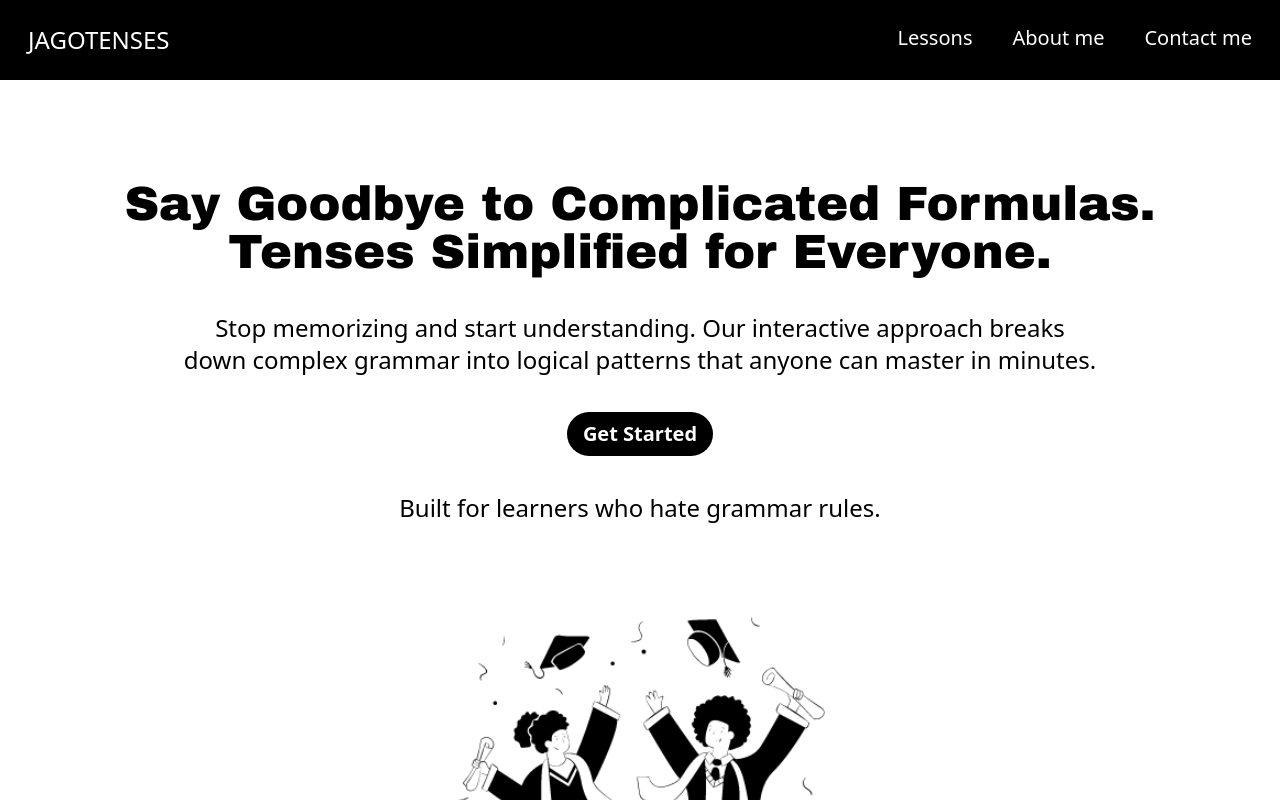
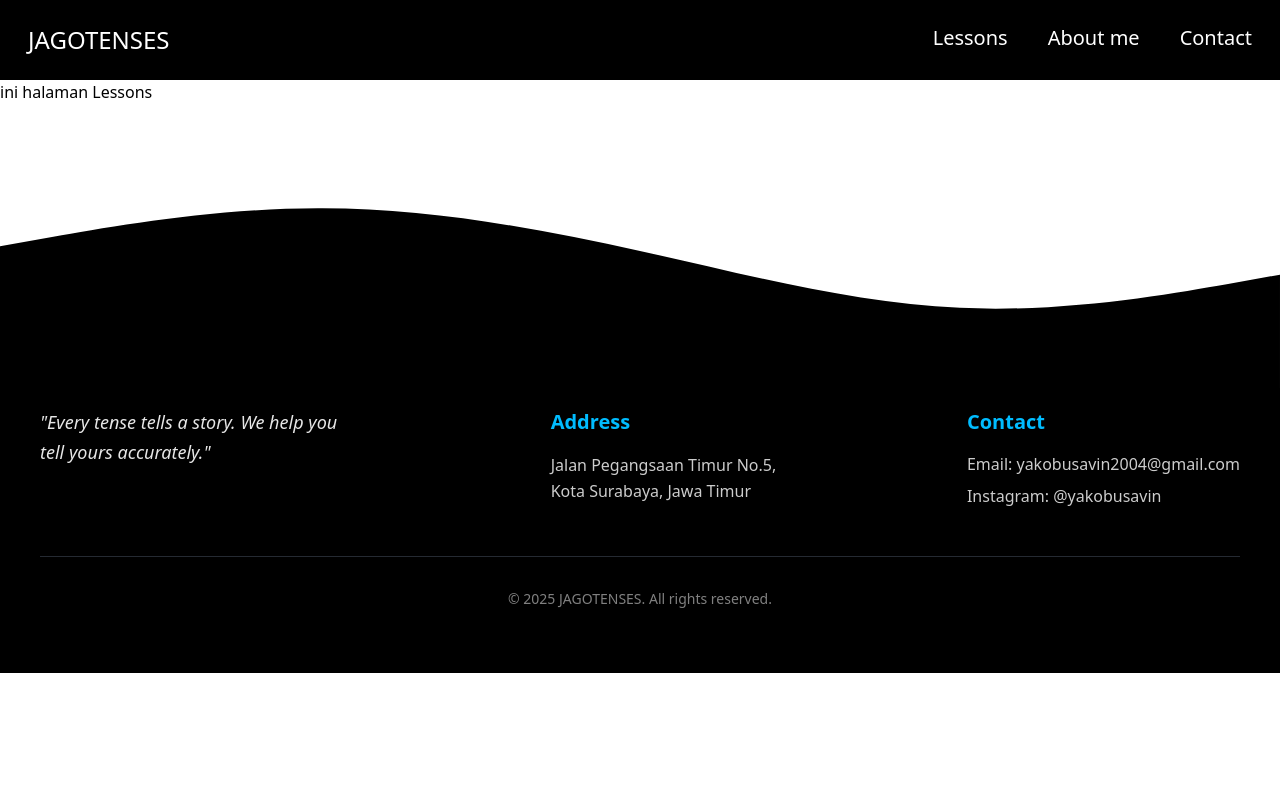
Before and after one commit to YO-SP/Jago-Tenses, a React (Vite) app: page /lessons in a window 1280 px wide. Shown: the top 800 px of the page. Built offline with nearby package versions, Linux system fonts and the light colour scheme.

Commit message:
Menambahkan routing pada navbar

```diff
--- a/src/App.jsx
+++ b/src/App.jsx
@@ -1,10 +1,19 @@
-import Homepage from './pages/Homepage.jsx'
+import { BrowserRouter, Routes, Route } from 'react-router-dom';
+import Homepage from './pages/Homepage.jsx';
+import Lessons from './pages/Lessons.jsx';
+import About from './pages/AboutMe';
+import Contact from './pages/Contact.jsx';
 
 export default function App() {
 
   return (
-    <>
-       <Homepage></Homepage>
-    </>
+    <BrowserRouter>
+      <Routes>
+          <Route path="/" element={<Homepage />}/>
+          <Route path="/lessons" element={<Lessons />}/>
+          <Route path="/about" element={<About />}/>
+          <Route path="/contact" element={<Contact />}/>
+      </Routes>
+    </BrowserRouter>
   )
 }
--- a/src/components/Header.jsx
+++ b/src/components/Header.jsx
@@ -1,14 +1,16 @@
+import { Link } from 'react-router-dom';
+
 export default function Header(){
 
     return(
         <>
             <div class="flex bg-[#000000] p-4 justify-between w-full h-full">
-                <div class="text-white text-2xl font-medium px-3 py-2">JAGOTENSES</div>
-                <div class="flex gap-4 text-white text-xl font-medium">
-                    <div class="px-3 py-2 hover:bg-white hover:text-black rounded-full duration-100">Lessons</div>
-                    <div class="px-3 py-2 hover:bg-white hover:text-black rounded-full duration-100">About me</div>
-                    <div class="px-3 py-2 hover:bg-white hover:text-black rounded-full duration-100">Contact me</div>
-                </div>
+                <Link to="/"><div class="text-white text-2xl font-medium px-3 py-2">JAGOTENSES</div></Link>
+                <nav class="flex gap-4 text-white text-xl font-medium">
+                    <Link to="/lessons"><div class="px-3 py-2 hover:bg-white hover:text-black rounded-full duration-100">Lessons</div></Link>
+                    <Link to="/about"><div class="px-3 py-2 hover:bg-white hover:text-black rounded-full duration-100">About me</div></Link>
+                    <Link to="/contact"><div class="px-3 py-2 hover:bg-white hover:text-black rounded-full duration-100">Contact</div></Link>
+                </nav>
             </div>
         </>
     )
--- /dev/null
+++ b/src/pages/AboutMe.jsx
@@ -0,0 +1,12 @@
+import Header from "../components/Header.jsx";
+import Footer from "../components/Footer.jsx";
+
+export default function AboutMe(){
+    return(
+        <>
+          <Header></Header>
+            <h1>ini halaman about me</h1>
+          <Footer></Footer>
+        </>
+    )
+}
--- /dev/null
+++ b/src/pages/Contact.jsx
@@ -0,0 +1,12 @@
+import Header from "../components/Header.jsx";
+import Footer from "../components/Footer.jsx";
+
+export default function AboutMe(){
+    return(
+        <>
+        <Header></Header>
+        <h1>ini halaman contact</h1>
+        <Footer></Footer>
+        </>
+    )
+}
--- /dev/null
+++ b/src/pages/Lessons.jsx
@@ -0,0 +1,12 @@
+import Header from "../components/Header.jsx";
+import Footer from "../components/Footer.jsx";
+
+export default function Lessons(){
+    return(
+        <>
+        <Header></Header>
+        <h1>ini halaman Lessons</h1>
+        <Footer></Footer>
+        </>
+    )
+}
```
Also changed, not shown: NOTES DIBACA YA.txt (deleted).
